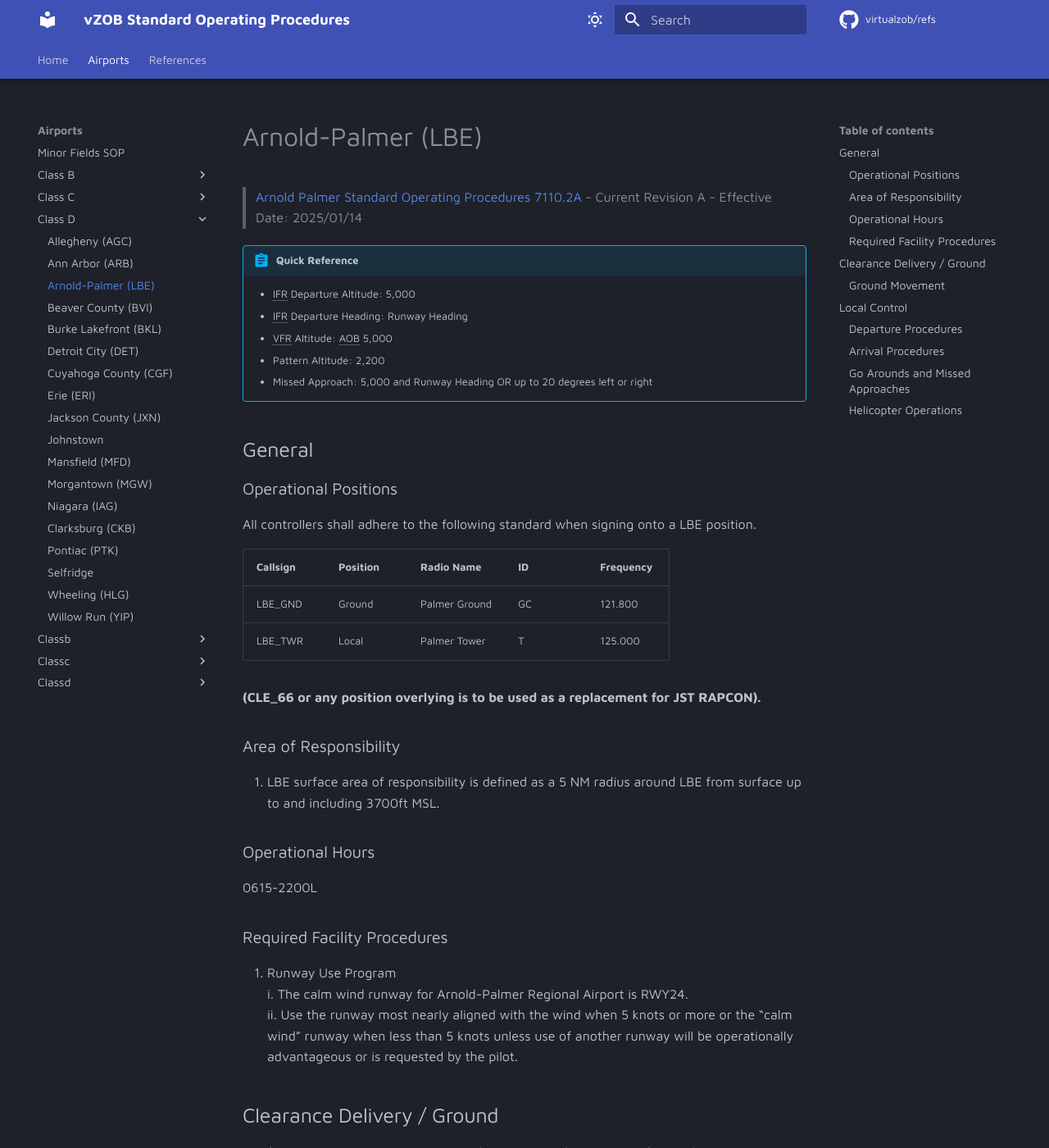
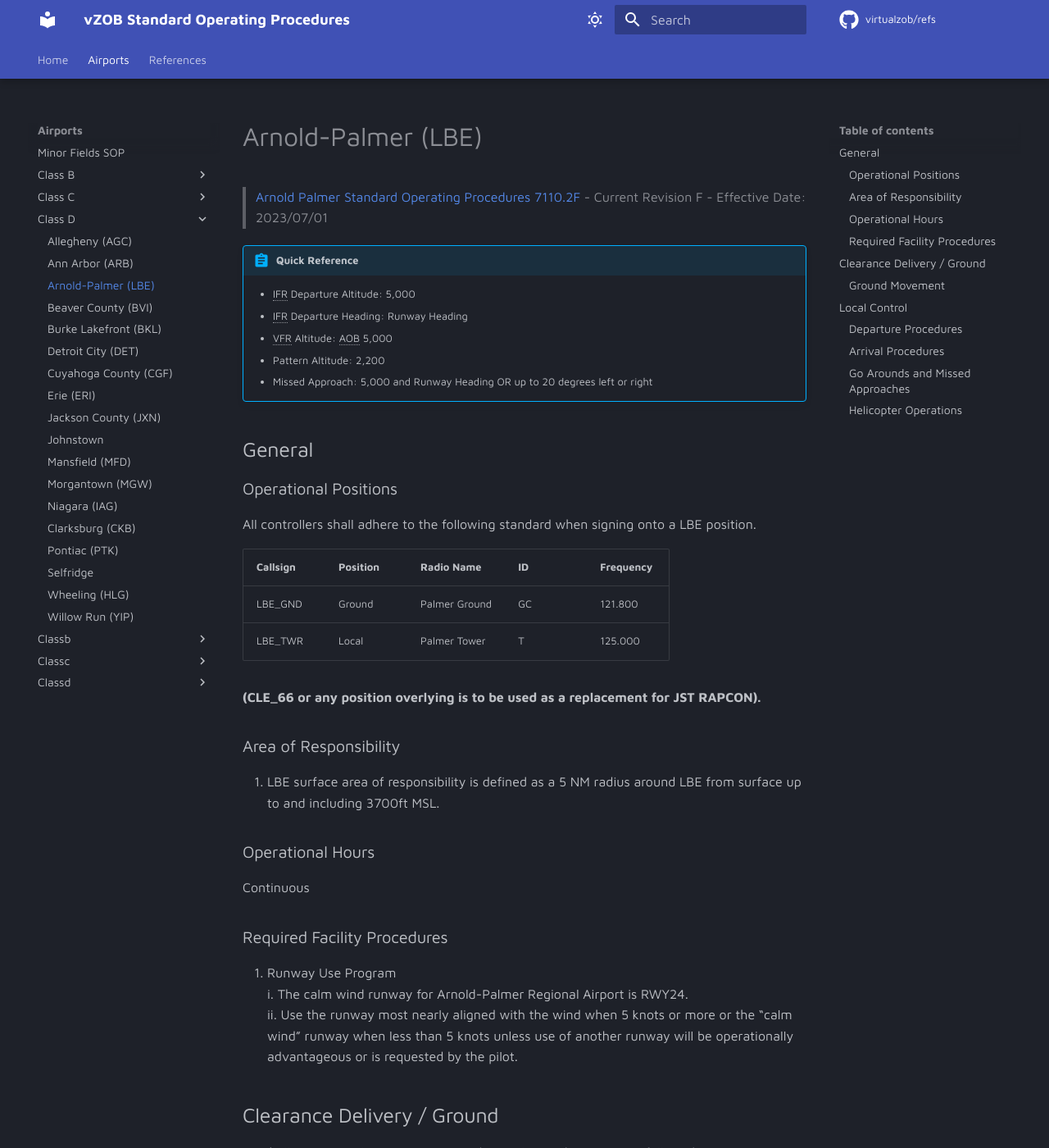
Before and after one commit to virtualZOB/refs, an MkDocs documentation site: the page built from docs/airports/Class-D/Arnold-Palmer.md, in a window 1280 px wide and 1400 px high. Shown: the whole window at 82% size. Built offline with MkDocs 1.6.1 and Material for MkDocs 9.7.7, drawn with Linux system fonts in a browser that asks for light colours; comment, search, counter and statistics services are not loaded.

Commit message:
Update Arnold-Palmer.md
fixed operational hours

```diff
--- a/docs/airports/Class-D/Arnold-Palmer.md
+++ b/docs/airports/Class-D/Arnold-Palmer.md
@@ -1,7 +1,7 @@
 # Arnold-Palmer (LBE)
-> [Arnold Palmer Standard Operating Procedures 7110.2A](../../authority-sections/7110.2A-authority.md)
-> - Current Revision A
-> - Effective Date: 2025/01/14
+> [Arnold Palmer Standard Operating Procedures 7110.2F](../../authority-sections/7110.2F-authority.md)
+> - Current Revision F
+> - Effective Date: 2023/07/01
 
 !!! abstract "Quick Reference"
     - IFR Departure Altitude: 5,000
@@ -28,7 +28,7 @@ All controllers shall adhere to the following standard when signing onto a LBE p
 
 ### Operational Hours
 
-0615-2200L
+Continuous
 
 ### Required Facility Procedures
 
```
